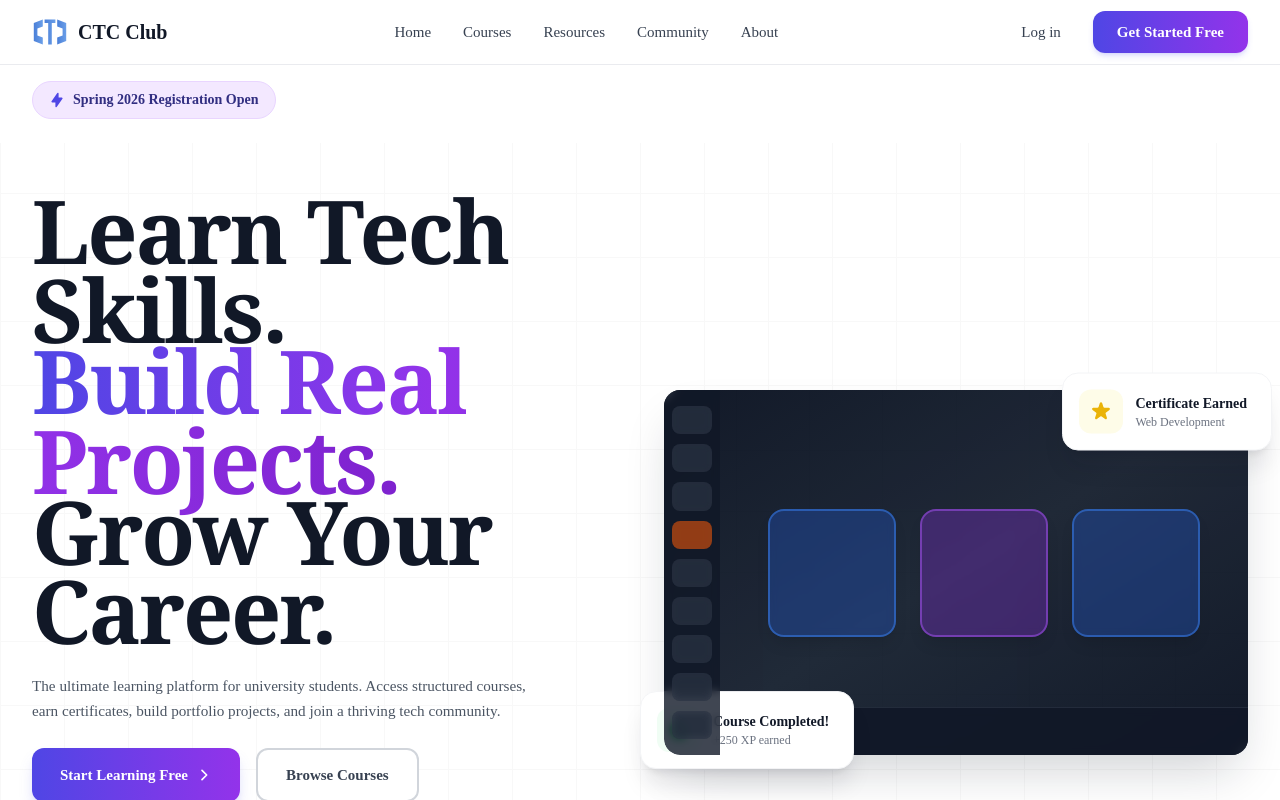
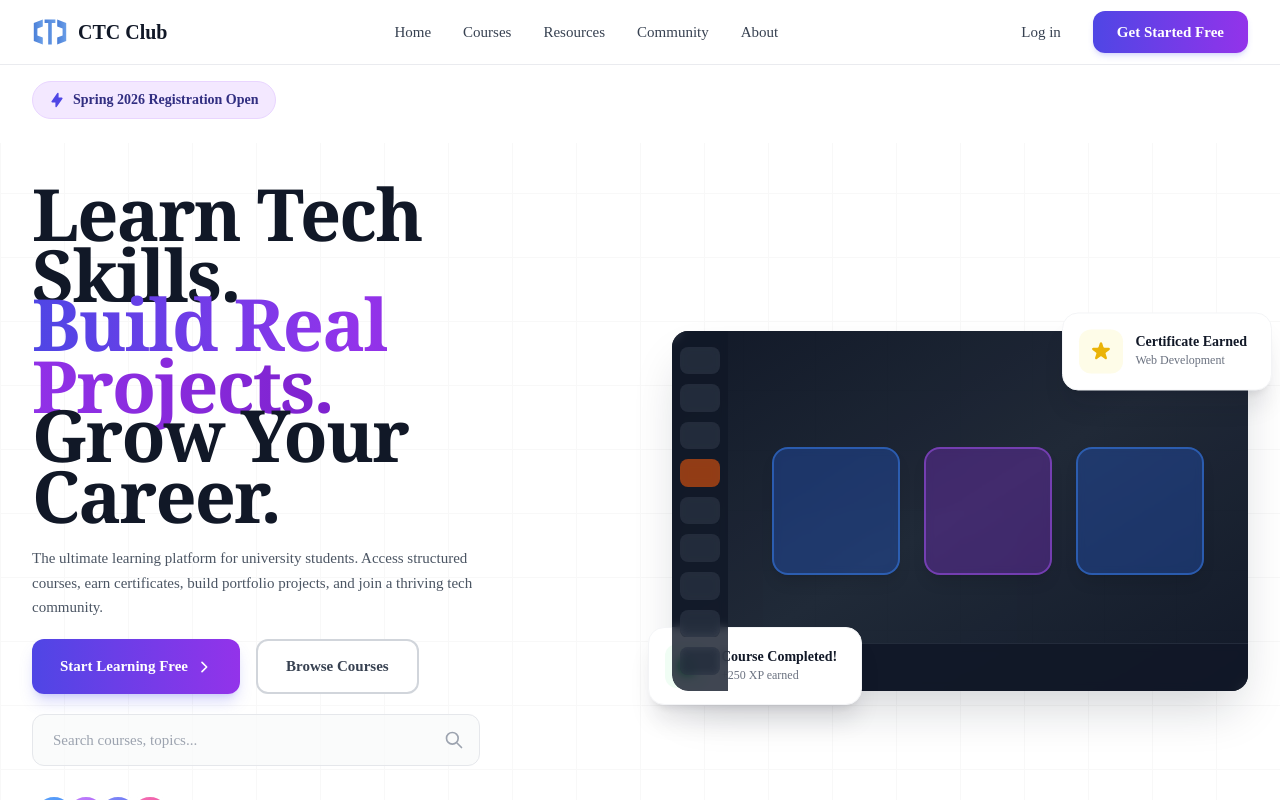
Before and after one commit to Shme-CS/ctc-club, a Next.js app: page / in a window 1280 px wide. Shown: the top 800 px of the page. Built offline with nearby package versions, Linux system fonts and the light colour scheme.

Commit message:
fix: adjust typography size and spacing to match reference design

```diff
--- a/components/sections/hero-content.tsx
+++ b/components/sections/hero-content.tsx
@@ -8,16 +8,16 @@ import { AvatarGroup } from '@/components/ui/avatar-group';
  */
 function Headline() {
   return (
-    <div className="-space-y-2">
-      <h1 className="text-[4rem] sm:text-[4.5rem] lg:text-[5rem] xl:text-[5.5rem] font-bold text-gray-900 leading-[0.9] tracking-tight" style={{ fontFamily: 'Georgia, serif' }}>
+    <div className="-space-y-3">
+      <h1 className="text-[3.5rem] sm:text-[4rem] lg:text-[4.25rem] xl:text-[4.5rem] font-bold text-gray-900 leading-[0.85] tracking-tight" style={{ fontFamily: 'Georgia, serif' }}>
         Learn Tech Skills.
       </h1>
-      <h1 className="text-[4rem] sm:text-[4.5rem] lg:text-[5rem] xl:text-[5.5rem] font-bold leading-[0.9] tracking-tight" style={{ fontFamily: 'Georgia, serif' }}>
+      <h1 className="text-[3.5rem] sm:text-[4rem] lg:text-[4.25rem] xl:text-[4.5rem] font-bold leading-[0.85] tracking-tight" style={{ fontFamily: 'Georgia, serif' }}>
         <span className="text-transparent bg-clip-text bg-gradient-to-r from-indigo-600 via-purple-600 to-purple-700">
           Build Real Projects.
         </span>
       </h1>
-      <h1 className="text-[4rem] sm:text-[4.5rem] lg:text-[5rem] xl:text-[5.5rem] font-bold text-gray-900 leading-[0.9] tracking-tight" style={{ fontFamily: 'Georgia, serif' }}>
+      <h1 className="text-[3.5rem] sm:text-[4rem] lg:text-[4.25rem] xl:text-[4.5rem] font-bold text-gray-900 leading-[0.85] tracking-tight" style={{ fontFamily: 'Georgia, serif' }}>
         Grow Your Career.
       </h1>
     </div>
@@ -26,7 +26,7 @@ function Headline() {
 
 function Subtitle() {
   return (
-    <p className="text-[0.95rem] text-gray-600 leading-relaxed max-w-lg">
+    <p className="text-[0.9375rem] text-gray-600 leading-relaxed max-w-md">
       The ultimate learning platform for university students. Access structured courses,
       earn certificates, build portfolio projects, and join a thriving tech community.
     </p>
@@ -51,7 +51,7 @@ function CTAGroup() {
 
 export function HeroContent() {
   return (
-    <div className="space-y-6">
+    <div className="space-y-5">
       <Headline />
       <Subtitle />
       <CTAGroup />
--- a/components/sections/hero-section.tsx
+++ b/components/sections/hero-section.tsx
@@ -8,8 +8,8 @@ import { HeroImage } from './hero-image';
 export function HeroSection() {
   return (
     <section className="relative overflow-hidden">
-      <div className="max-w-7xl mx-auto px-6 lg:px-8 py-8 lg:py-12">
-        <div className="grid lg:grid-cols-2 gap-8 lg:gap-12 items-center">
+      <div className="max-w-7xl mx-auto px-6 lg:px-8 py-6 lg:py-10">
+        <div className="grid lg:grid-cols-2 gap-6 lg:gap-16 items-center">
           <HeroContent />
           <HeroImage />
         </div>
```
